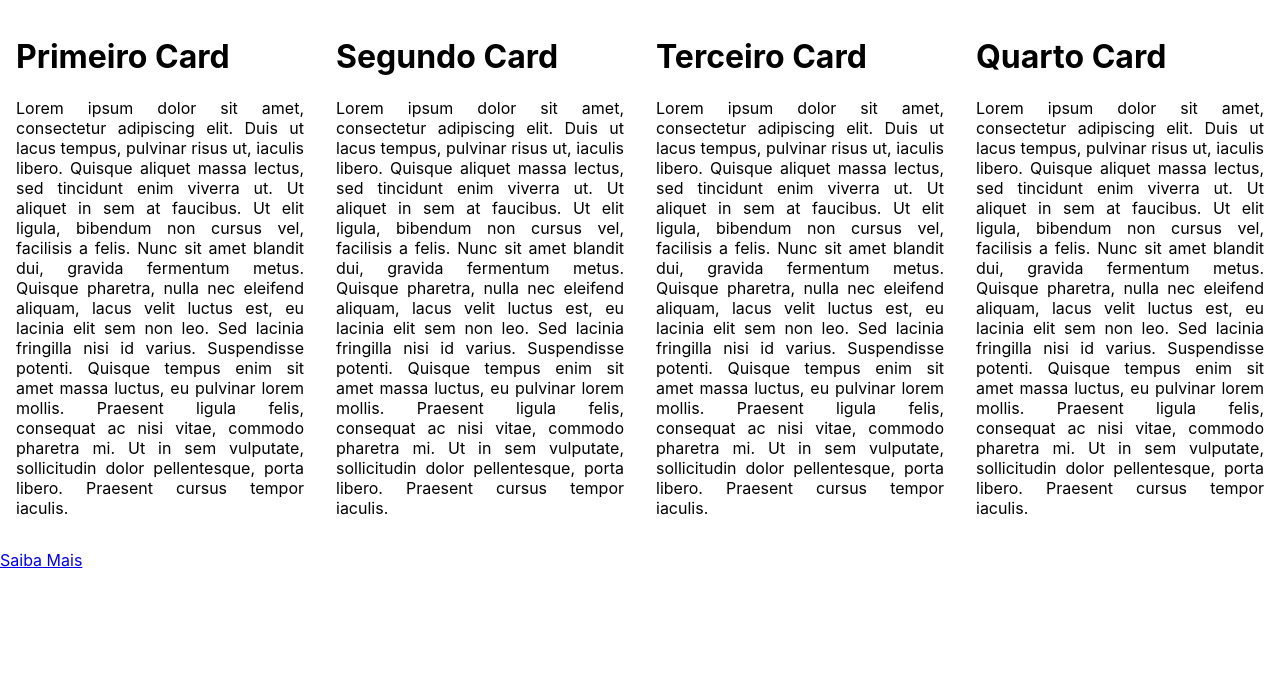
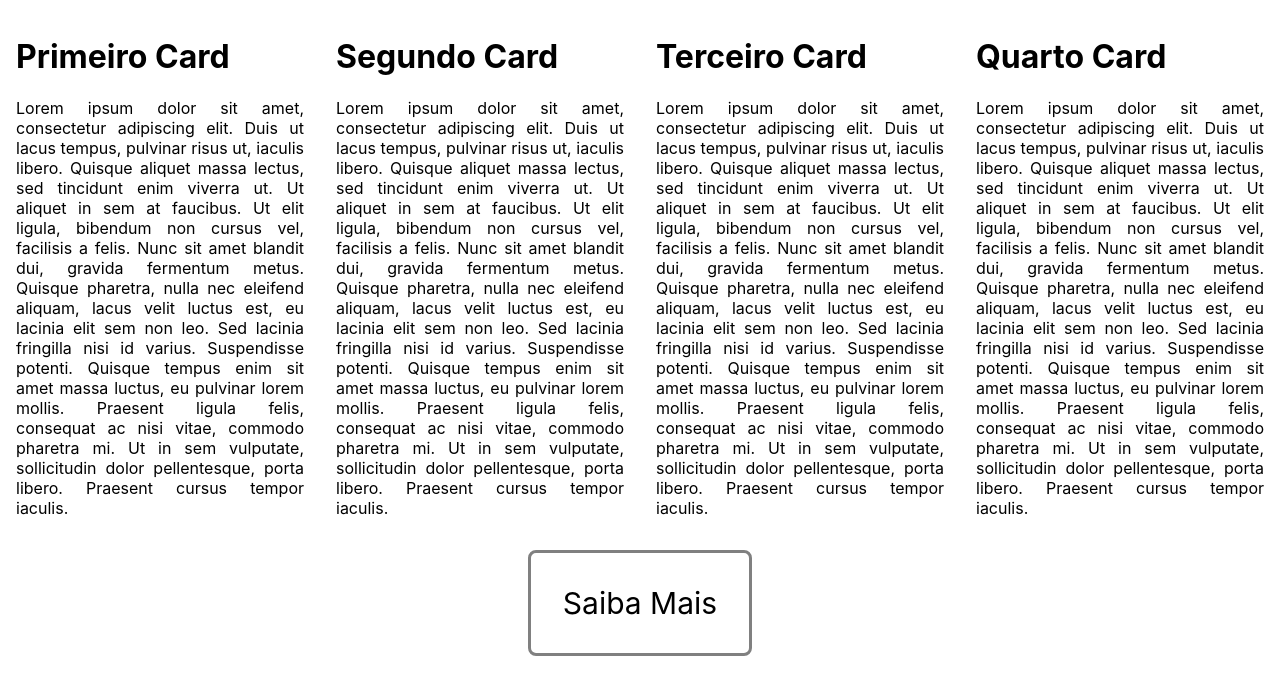
Before and after one commit to bmloredo/Aula-Js-React, a React (Create React App) app in the folder my-app/: page / in a window 1280 px wide. Shown: the top 694 px of the page. Built offline with nearby package versions, Linux system fonts and the light colour scheme.

Commit message:
arrumando css dos links

```diff
--- a/my-app/src/components/Links/index.jsx
+++ b/my-app/src/components/Links/index.jsx
@@ -2,7 +2,7 @@ import "./style.css";
 
 function Links({link}) {
   return (
-      <div className="Links">
+      <div className="links">
         <>
             {
                 link &&
--- a/my-app/src/components/Links/style.css
+++ b/my-app/src/components/Links/style.css
@@ -0,0 +1,13 @@
+.links{
+    display: flex;
+    justify-content: center;
+}
+
+a{
+    text-decoration: none;
+    color: black;
+    font-size: 30px;
+    border: solid gray;
+    padding: 2rem;
+    border-radius: 0.5rem;
+}
```
